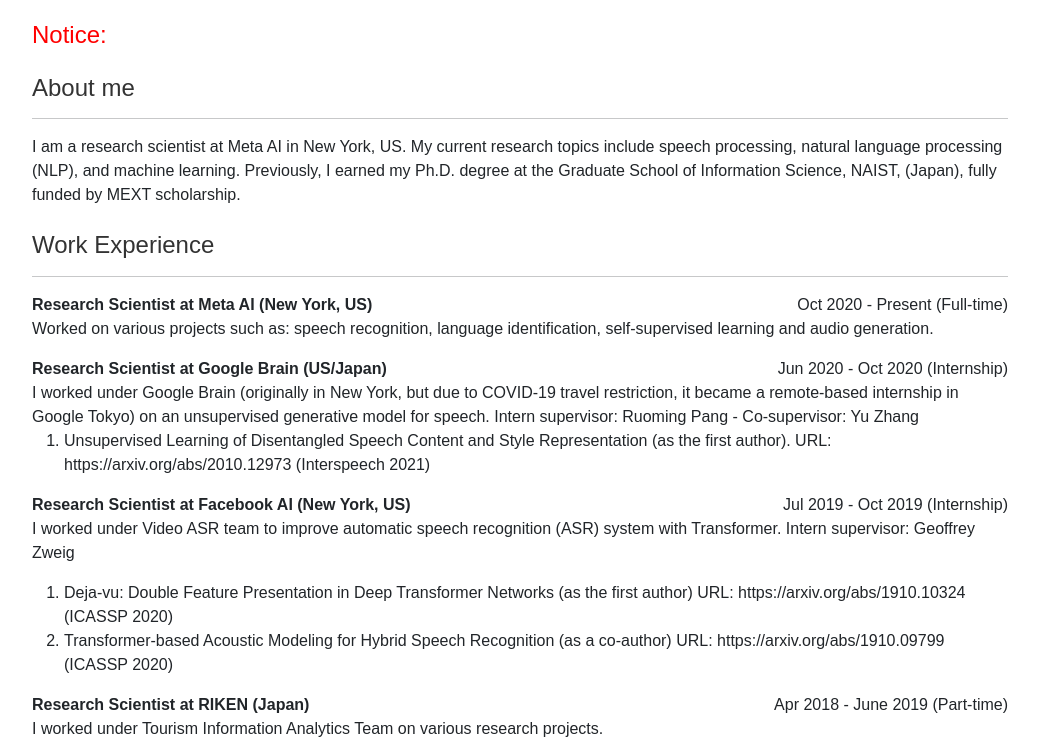
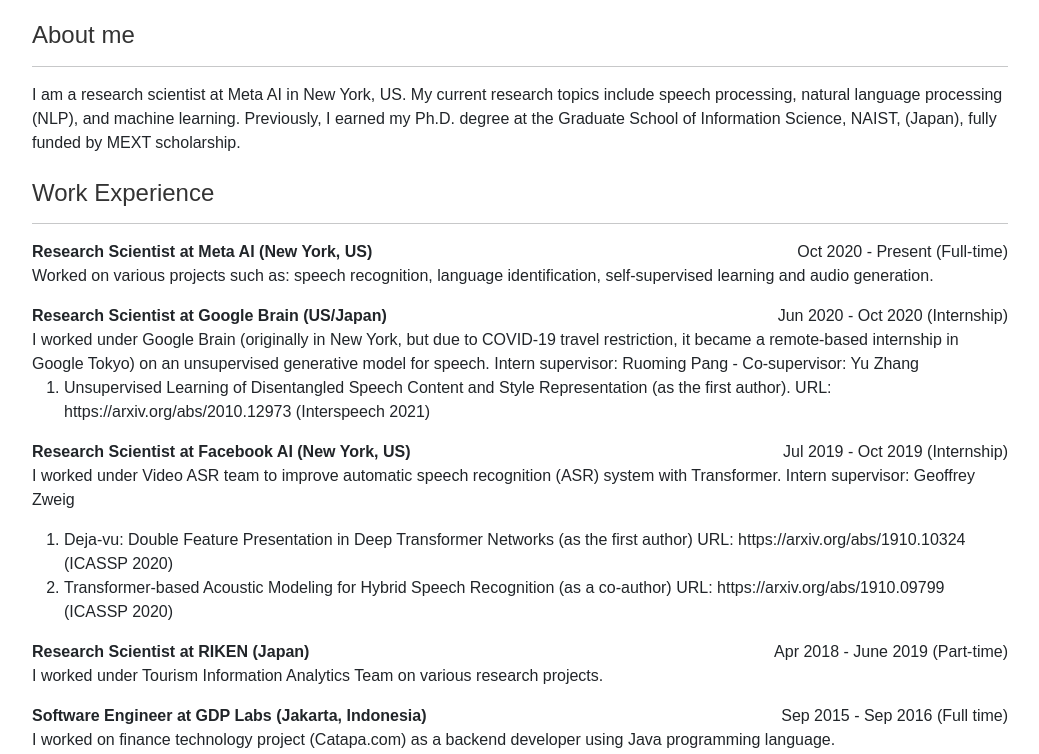
Before and after one commit to androstj/androstj.github.io, a plain HTML site: page index.html in a window 1280 px wide. Shown: the part 198-952 px from the top of the page, without its empty margins (120-1159 px from the left). Drawn offline with nearby package versions, Linux system fonts and the light colour scheme.

Commit message:
Update index.html

```diff
--- a/index.html
+++ b/index.html
@@ -37,8 +37,6 @@
         </div>
     </div>
 </div>
-
-## <span style="color: red;">Notice: </span>
 
 ## About me
 ---
```
